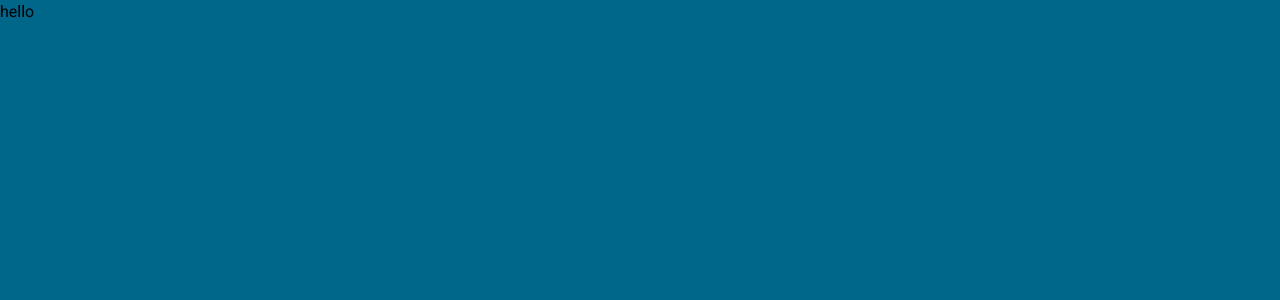
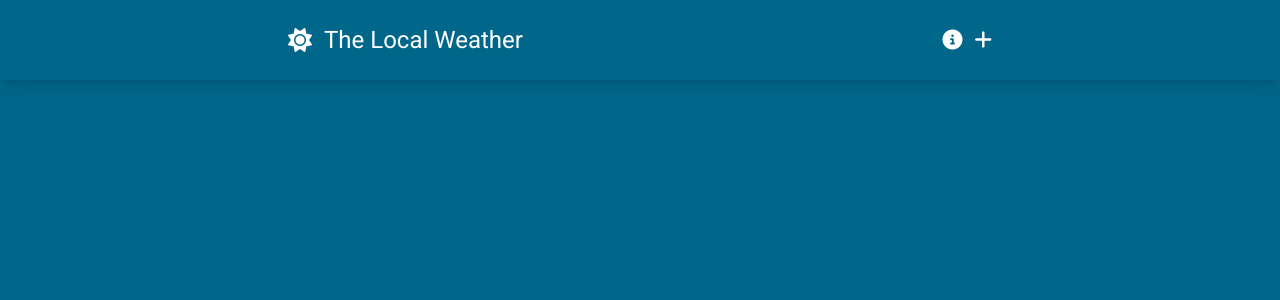
Before and after one commit to mofanh/Weather_App, a Vue app: page / in a window 1280 px wide. Shown: the top 300 px of the page. Built offline with nearby package versions, Linux system fonts and the light colour scheme.

Commit message:
header demo

```diff
--- /dev/null
+++ b/src/components/BaseModel.vue
@@ -0,0 +1,7 @@
+<template>
+  <div class="absolute "></div>
+</template>
+
+<script setup></script>
+
+<style lang="scss" scoped></style>
--- a/src/components/SiteNavigation.vue
+++ b/src/components/SiteNavigation.vue
@@ -1,9 +1,26 @@
 <template>
-    <div>
-        hello
-    </div>
+  <header class="sticky top-0 bg-weather-primary shadow-lg">
+    <nav
+      class="container flex flex-col sm:flex-row items-center gap-4 text-white py-6"
+    >
+      <RouterLink :to="{ name: 'home' }">
+        <div class="flex items-center gap-3">
+          <i class="fa-solid fa-sun text-2xl"></i>
+          <p class="text-2xl">The Local Weather</p>
+        </div>
+      </RouterLink>
+      <div class="flex gap-3 flex-1 justify-end">
+        <i
+          class="fa-solid fa-circle-info text-xl hover:text-weather-secondary duration-150 cursor-pointer"
+        ></i>
+        <i
+          class="fa-solid fa-plus text-xl hover:text-weather-secondary duration-150 cursor-pointer"
+        ></i>
+      </div>
+    </nav>
+  </header>
 </template>
 
 <script setup>
-
+import { RouterLink } from "vue-router";
 </script>
```
Also changed, not shown: 1 other file (tests, documents, lock files or other folders).
